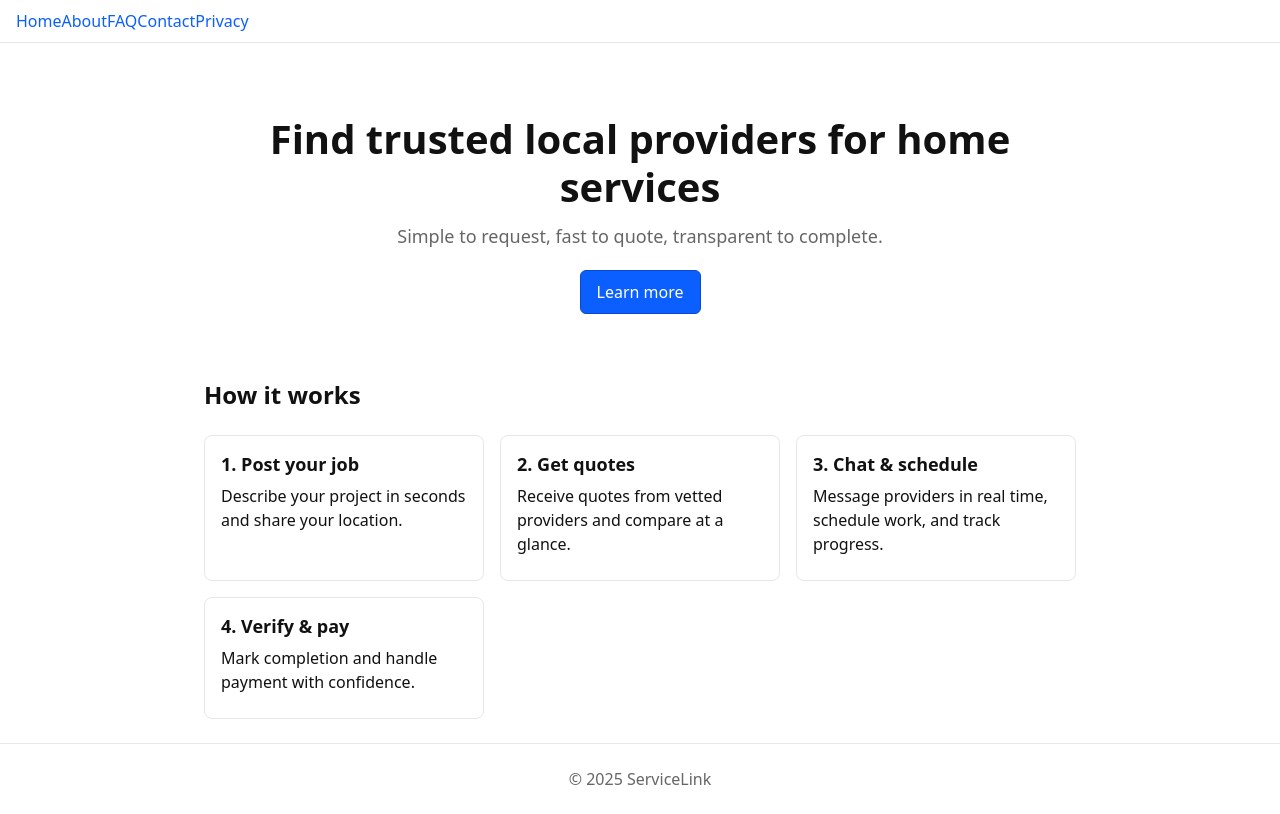
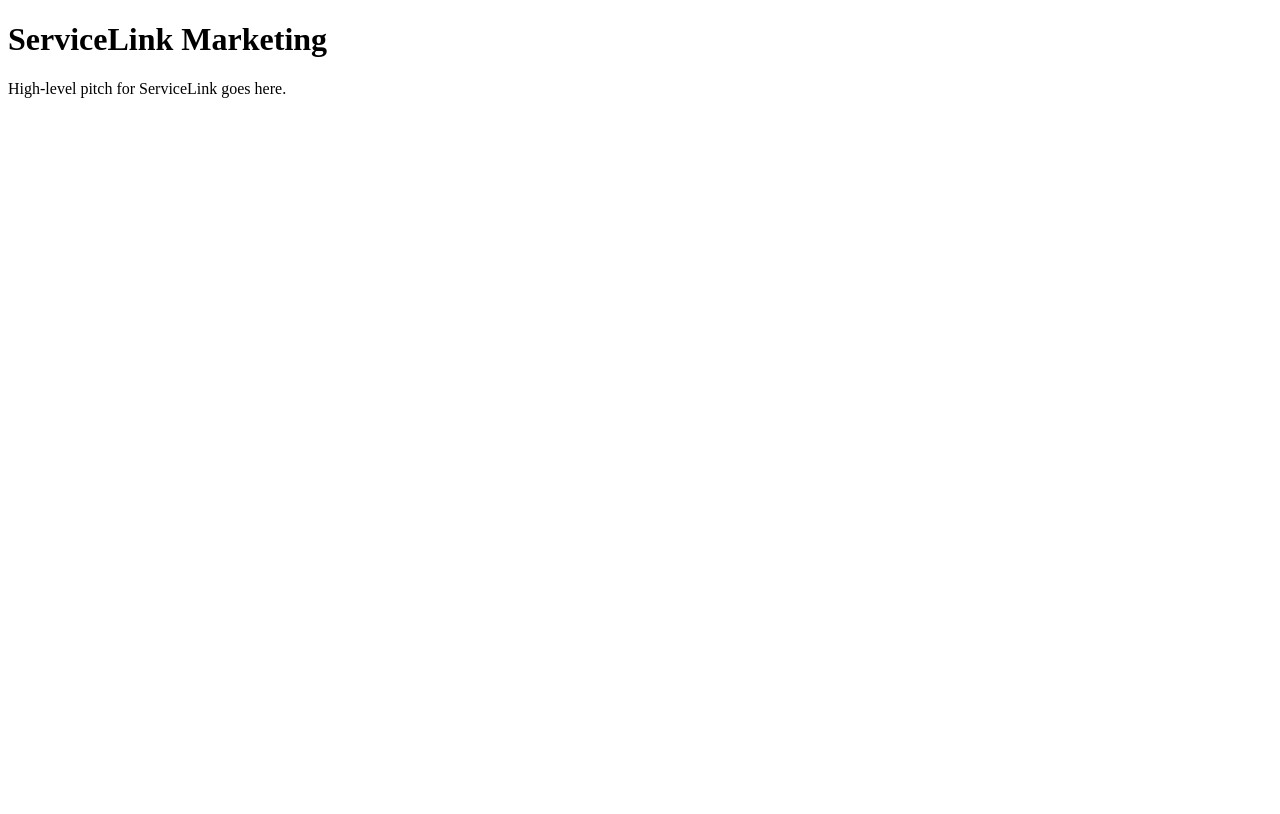
Before and after one commit to Dev1Ai/ServiceLink, a Next.js app in the folder apps/marketing/: page / in a window 1280 px wide. Built offline with nearby package versions, Linux system fonts and the light colour scheme; no server answers.

Commit message:
Bootstrap marketing Next.js app

```diff
--- a/apps/marketing/app/layout.tsx
+++ b/apps/marketing/app/layout.tsx
@@ -1,51 +1,7 @@
-import './globals.css';
-import { MarketingAnalytics } from './MarketingAnalytics';
-export const metadata = {
-  title: 'ServiceLink — Home Services Marketplace',
-  description: 'Find trusted local providers for home services. Simple, fast, reliable.',
-  openGraph: {
-    title: 'ServiceLink — Home Services Marketplace',
-    description: 'Find trusted local providers for home services. Simple, fast, reliable.',
-    url: 'https://servicelink.example',
-    siteName: 'ServiceLink',
-    images: [
-      {
-        url: 'https://servicelink.example/og.svg',
-        width: 1200,
-        height: 630,
-        alt: 'ServiceLink',
-      },
-    ],
-    locale: 'en_US',
-    type: 'website',
-  },
-  twitter: {
-    card: 'summary_large_image',
-    title: 'ServiceLink — Home Services Marketplace',
-    description: 'Find trusted local providers for home services. Simple, fast, reliable.',
-    images: ['https://servicelink.example/og.svg'],
-  },
-};
-
 export default function RootLayout({ children }: { children: React.ReactNode }) {
   return (
     <html lang="en">
-      <body>
-        <header className="site-header" role="banner">
-          <nav aria-label="Primary">
-            <a href="/">Home</a>
-            <a href="/about">About</a>
-            <a href="/faq">FAQ</a>
-            <a href="/contact">Contact</a>
-            <a href="/privacy">Privacy</a>
-          </nav>
-        </header>
-        <main className="site-main" role="main">{children}</main>
-        <footer className="site-footer">© {new Date().getFullYear()} ServiceLink</footer>
-        {/* Optional analytics (Plausible/GA) via env vars */}
-        {/* Remember to update CSP if using external analytics on CloudFront */}
-        <MarketingAnalytics />
-      </body>
+      <body>{children}</body>
     </html>
   );
 }
--- a/apps/marketing/app/page.tsx
+++ b/apps/marketing/app/page.tsx
@@ -1,33 +1,8 @@
-export default function Page() {
+export default function HomePage() {
   return (
-    <div>
-      <section className="hero" aria-labelledby="hero-heading">
-        <h1 id="hero-heading" className="hero-title">Find trusted local providers for home services</h1>
-        <p className="hero-subtitle">Simple to request, fast to quote, transparent to complete.</p>
-        <a className="hero-cta" href="/about" aria-label="Learn more about ServiceLink">Learn more</a>
-      </section>
-
-      <section aria-labelledby="features-heading">
-        <h2 id="features-heading">How it works</h2>
-        <div className="grid-features">
-          <div className="card">
-            <h3>1. Post your job</h3>
-            <p>Describe your project in seconds and share your location.</p>
-          </div>
-          <div className="card">
-            <h3>2. Get quotes</h3>
-            <p>Receive quotes from vetted providers and compare at a glance.</p>
-          </div>
-          <div className="card">
-            <h3>3. Chat & schedule</h3>
-            <p>Message providers in real time, schedule work, and track progress.</p>
-          </div>
-          <div className="card">
-            <h3>4. Verify & pay</h3>
-            <p>Mark completion and handle payment with confidence.</p>
-          </div>
-        </div>
-      </section>
-    </div>
+    <main>
+      <h1>ServiceLink Marketing</h1>
+      <p>High-level pitch for ServiceLink goes here.</p>
+    </main>
   );
 }
--- a/apps/marketing/next.config.mjs
+++ b/apps/marketing/next.config.mjs
@@ -1,6 +1,6 @@
 /** @type {import('next').NextConfig} */
 const nextConfig = {
-  output: 'export',
-  reactStrictMode: true,
+  output: 'export'
 };
+
 export default nextConfig;
```
Also changed, not shown: apps/marketing/package.json (+4 -5 lines), apps/marketing/tsconfig.json (+14 -9 lines), 1 other file (tests, documents, lock files or other folders).
